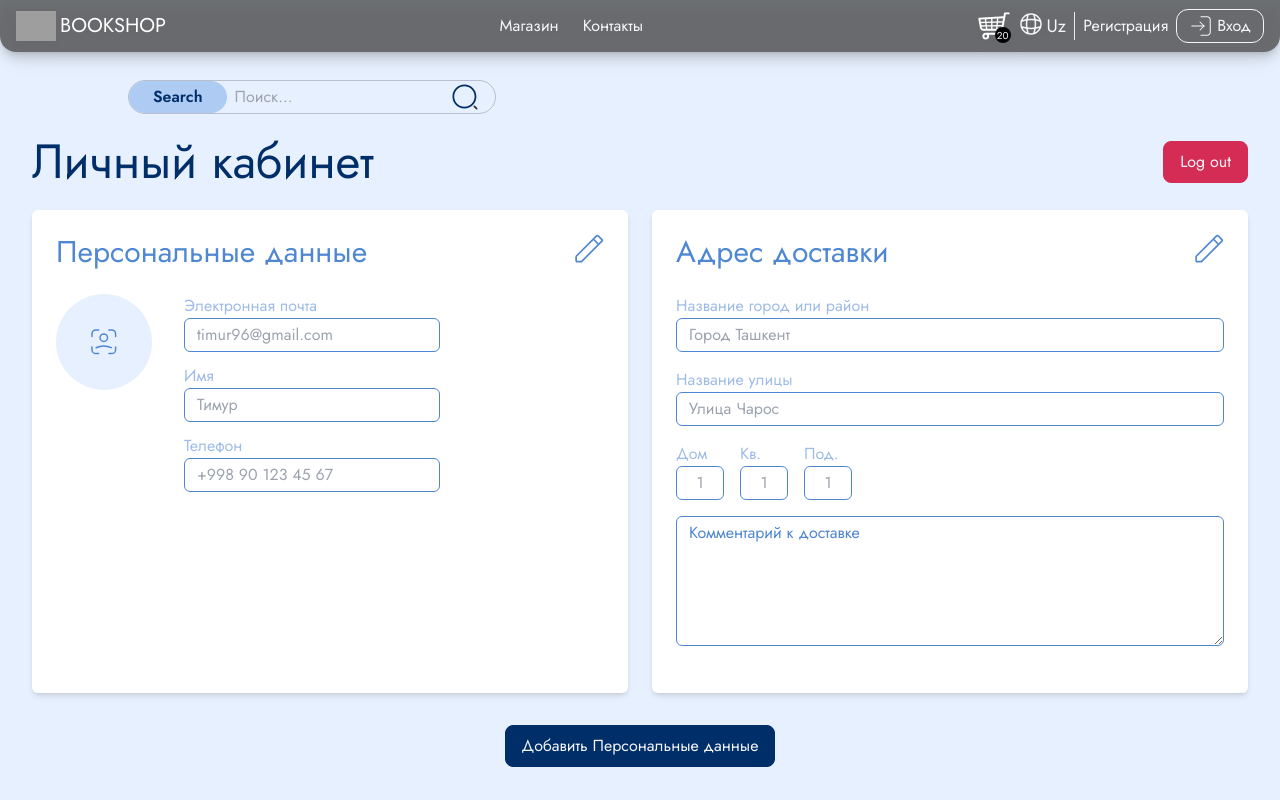
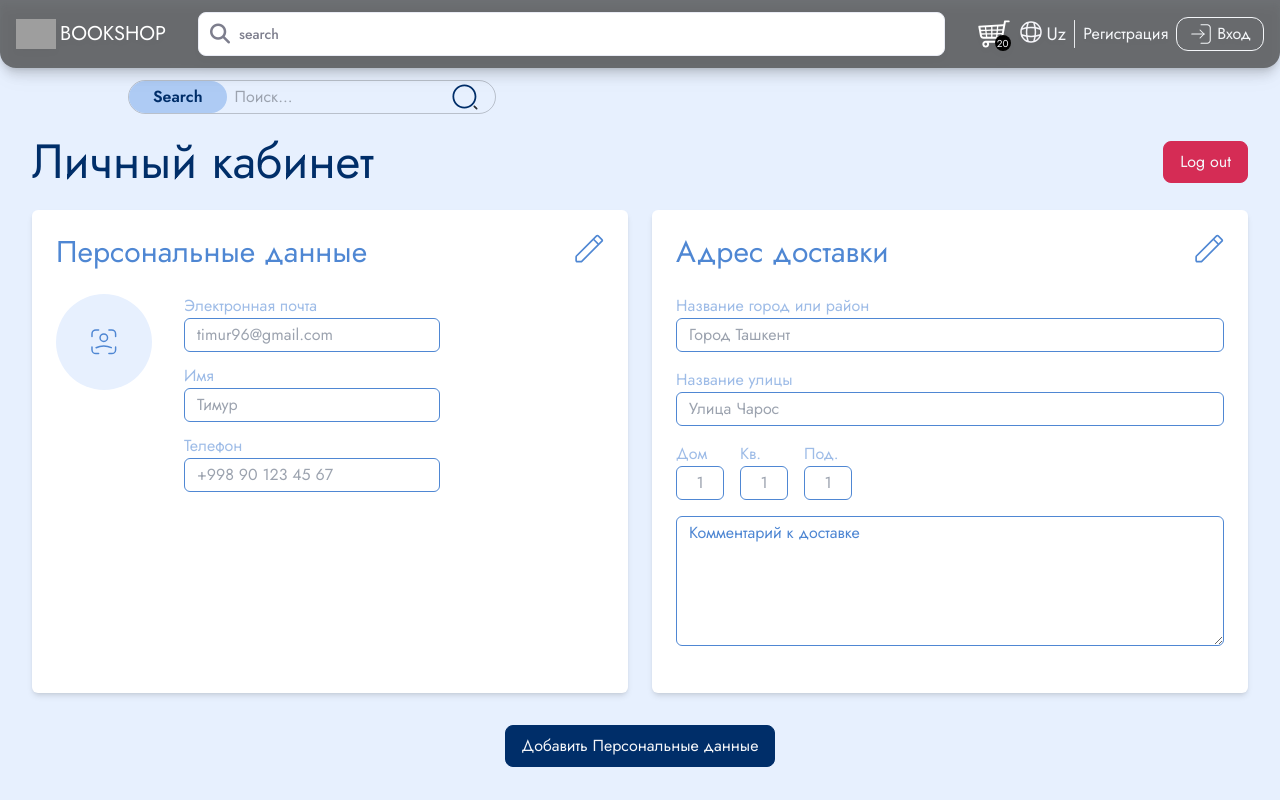
Before and after one commit to ValisherBotirov/Book-shop, a Vue app: page /profile in a window 1280 px wide. Shown: the top 800 px of the page. Built offline with nearby package versions, Linux system fonts and the light colour scheme; grey boxes are pictures that could not be loaded; what vuejs-paginate-next would draw is missing.

Commit message:
fix header

```diff
--- a/src/components/header/Header.vue
+++ b/src/components/header/Header.vue
@@ -1,6 +1,6 @@
 <template>
-  <div class="w-full fixed z-[999] top-0  backdrop-blur-sm">
-    <div class="px-4 bg-[#444444BF] drop-shadow-lg rounded-b-2xl flex justify-between items-center shadow-lg">
+  <div class="w-full fixed z-[999] top-0  backdrop-blur-sm ">
+    <div class="px-4 py-2 bg-[#444444BF] drop-shadow-lg rounded-b-2xl gap-4 flex justify-between items-center shadow-lg">
       <span @click="isOpenSidebar = true" class="md:hidden text-white">
         <i class="fa-solid fa-bars p-3 text-xl"></i>
       </span>
@@ -15,21 +15,15 @@
         </span>
       </RouterLink>
 
-      <ul class="hidden md:flex gap-6 [&>li]:inline-block [&>li]:py-3">
-        <li
-          v-for="(val, i) in routeNav"
-          :key="i"
-          class="relative before:duration-300 before:absolute before:bottom-0 before:opacity-0 hover:before:opacity-100 hover:before:bottom-3 before:left-1/2 hover:before:left-0 hover:before: before:w-2 hover:before:w-full before:h-[1px] before:bg-white"
-          :class="router.currentRoute.value.path === val.link ? 'text-primary' : 'text-[#F4F6F9]'"
-        >
-          <RouterLink class="capitalize" :to="val.link">{{ $t(val.name) }}</RouterLink>
-        </li>
-      </ul>
+      <div class="hidden md:flex mx-4 grow">
+          <SearchInput class="w-full"/>
+
+      </div>
 
       <div class="text-[#F4F6F9] flex items-center gap-2">
         <ShopCart  @click="openShopModal = true"/>
         <LangCompVue />
-          <BasketModal :isOpen="openShopModal" @closeModal="e=> openShopModal = e"/>
+         <BasketModal :isOpen="openShopModal" @closeModal="e=> openShopModal = e"/>
 
 
 
@@ -118,6 +112,7 @@ import LangCompVue from "./LangComp.vue";
 import SideBar from "../sideBar/SideBar.vue";
 import ShopCart from "@/components/card/ShopCart.vue";
 import BasketModal from "@/components/modals/BasketModal.vue";
+import SearchInput from "@/components/form/SearchInput.vue";
 
 
 
@@ -125,10 +120,7 @@ const store = useUserRegister();
 const router = useRouter();
 const { t } = useI18n();
 
-const routeNav = ref([
-  { name: ("header.magazin"), link: "/shop" },
-  { name: ("header.contact"), link: "/contact" },
-]);
+
 
 const isLoginModal = ref(false);
 const isRegisterationModal = ref(false);
--- /dev/null
+++ b/src/helpers/debounce.ts
@@ -0,0 +1,28 @@
+
+
+const timeouts: { [key: string]: any } = {}
+
+const cTimeout = (key = 'key') => {
+    if (timeouts[key]) {
+        clearTimeout(timeouts[key])
+        timeouts[key] = undefined
+    }
+}
+
+export const debounce = (key = 'key', fn = () => {}, timeout = 500) => {
+    const sTimeout = (key: string, fn: any, timeout: number) => {
+        cTimeout(key)
+
+        timeouts[key] = setTimeout(() => {
+            try {
+                fn()
+            } catch (e) {
+                console.log(e)
+            }
+
+            timeouts[key] = undefined
+        }, timeout)
+    }
+
+    return sTimeout(key, fn, timeout)
+}
```
